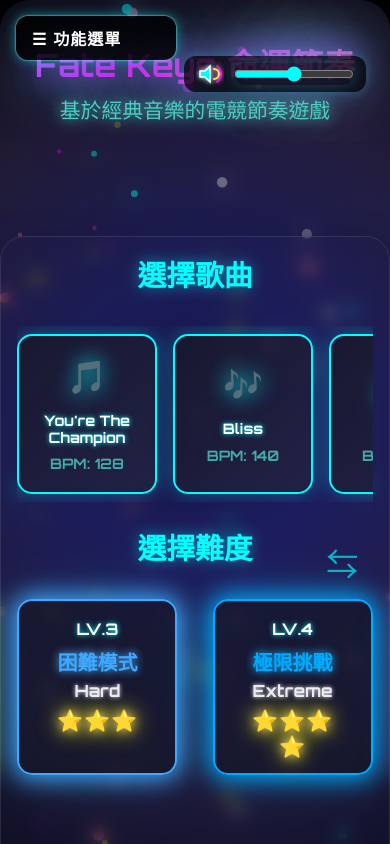
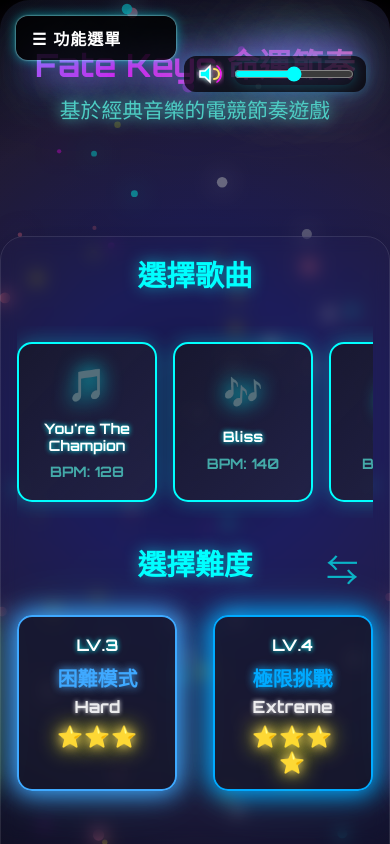
Before and after one commit to ujshih/TrioSync, a plain HTML site: page Vibe_Coding組_王祐昇_TrioSync.html in a window 390 px wide. Drawn offline with Linux system fonts and the light colour scheme.

Commit message:
修正音樂選單的高度，避免上下滾動

```diff
--- a/Vibe_Coding組_王祐昇_運行程式及遊戲素材/style.css
+++ b/Vibe_Coding組_王祐昇_運行程式及遊戲素材/style.css
@@ -371,7 +371,7 @@ header {
     border: 1.5px solid rgba(255,255,255,0.18);
     margin: 0 auto;
     margin-top: 80px; /* 為header留出空間 */
-    min-height: calc(100vh - 120px); /* 確保有足夠高度但不超出視窗 */
+    min-height: calc(100vh - 100px); /* 增加高度以避免上下滾動 */
 }
 
 /* 區塊標題 */
@@ -389,16 +389,22 @@ header {
     margin-bottom: 1.5rem;
     width: 100%;
     background: transparent !important;
+    min-height: 250px;
+    display: flex;
+    flex-direction: column;
+    justify-content: center;
 }
 
 .song-card-list {
     display: flex;
     overflow-x: auto;
     gap: 0.8rem;
-    padding: 0.5rem 0;
+    padding: 1rem 0;
     scroll-snap-type: x mandatory;
     scrollbar-width: thin;
     scrollbar-color: #0ff #0a0a1a;
+    min-height: 220px;
+    align-items: center;
 }
 
 .song-card-list::-webkit-scrollbar {
@@ -417,7 +423,7 @@ header {
 
 .song-card {
     min-width: 160px; /* 原本 200px，0.8 倍 */
-    height: 176px;    /* 原本 220px，0.8 倍 */
+    height: 200px;    /* 增加高度以避免上下滾動 */
     background: linear-gradient(135deg, rgba(24,24,40,0.8) 0%, rgba(34,34,68,0.9) 100%);
     border: 2px solid #0ff;
     border-radius: 15px;
@@ -1638,10 +1644,13 @@ header {
         overflow-x: auto;
         -webkit-overflow-scrolling: touch;
         gap: 0.5rem;
+        min-height: 200px;
+        align-items: center;
     }
     .song-card {
         min-width: 180px;
         max-width: 220px;
+        height: 180px;
         font-size: 0.95rem;
     }
     .difficulty-btn-row {
@@ -1651,6 +1660,7 @@ header {
     }
     #main-wrapper {
         padding: 0.2rem 0;
+        min-height: calc(100vh - 80px);
     }
     #game-area {
         max-width: 100vw;
@@ -1680,6 +1690,8 @@ header {
 
     .song-card-list {
         gap: 1rem;
+        min-height: 180px;
+        align-items: center;
     }
 
     .song-card {
```
